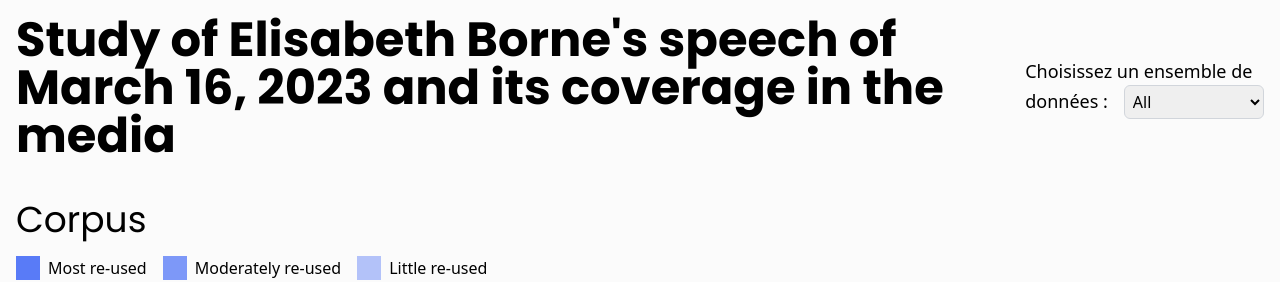
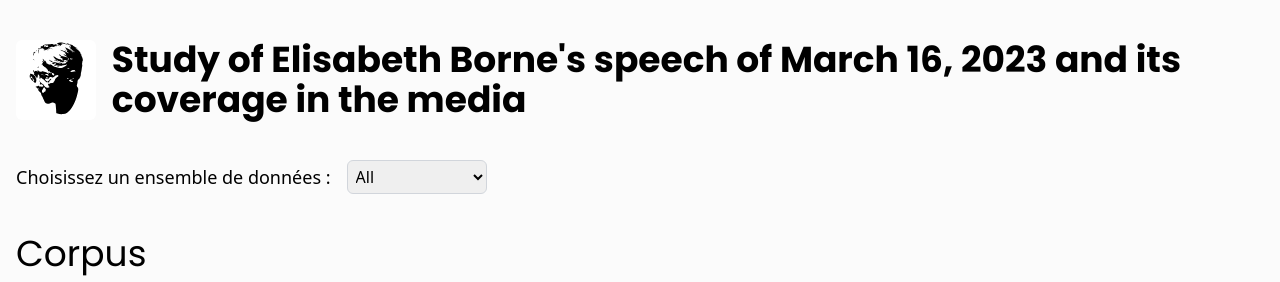
Before and after one commit to Chriiiiiss/ghostword, a React (Vite) app: page / in a window 1280 px wide. Shown: the top 282 px of the page. Built offline with nearby package versions, Linux system fonts and the light colour scheme.

Commit message:
[MOD] Making the page more beautiful and add sources

```diff
--- a/src/components/Home.jsx
+++ b/src/components/Home.jsx
@@ -9,6 +9,7 @@ import {
   france2Data,
   france3Data,
 } from "../assets/data";
+import logo from "/logo.svg";
 
 const Home = () => {
   const [selectedWordData, setSelectedWordData] = useState(defaultData);
@@ -66,14 +67,20 @@ const Home = () => {
   const textParts = splitText(text);
 
   return (
-    <div className="container mx-auto p-4 space-y-10">
-      <div className="flex items-center justify-between">
-        <h1 className="text-2xl md:text-3xl lg:text-5xl text-left">
+    <div className="container mx-auto px-4 space-y-10">
+      <div className="flex flex-col md:flex-row items-center justify-between mt-10">
+        <div className="flex-shrink-0 mr-2 md:mr-4">
+          <img src={logo} alt="Logo" className="h-20 w-auto rounded-md" />
+        </div>
+        <h1 className="text-xl md:text-2xl lg:text-4xl text-left mb-4 md:mb-0">
           Study of Elisabeth Borne's speech of March 16, 2023 and its coverage
           in the media
         </h1>
-        <div className="space-x-4">
-          <span className="text-lg">Choisissez un ensemble de données :</span>
+      </div>
+      <div className="flex items-center space-x-2 md:space-x-4">
+        <span className="text-lg hidden md:block">
+          Choisissez un ensemble de données :
+        </span>
         <select
           className="border border-gray-300 rounded-md p-1"
           onChange={handleSelectChange}
@@ -84,7 +91,6 @@ const Home = () => {
           <option value="France2">France 2</option>
           <option value="France3">France 3</option>
         </select>
-        </div>
       </div>
       <section>
         <h2 className="text-4xl text-left mb-4">Corpus</h2>
```
Lines whose indentation alone changed are shown as unchanged.
